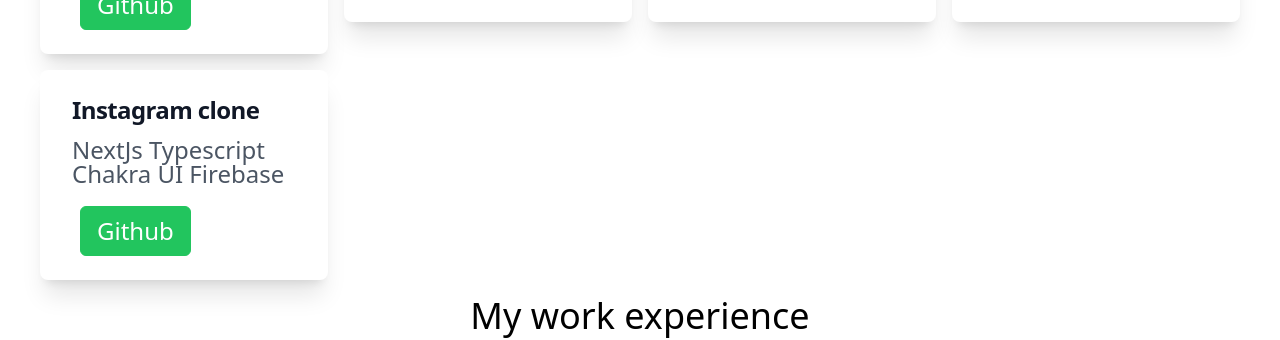
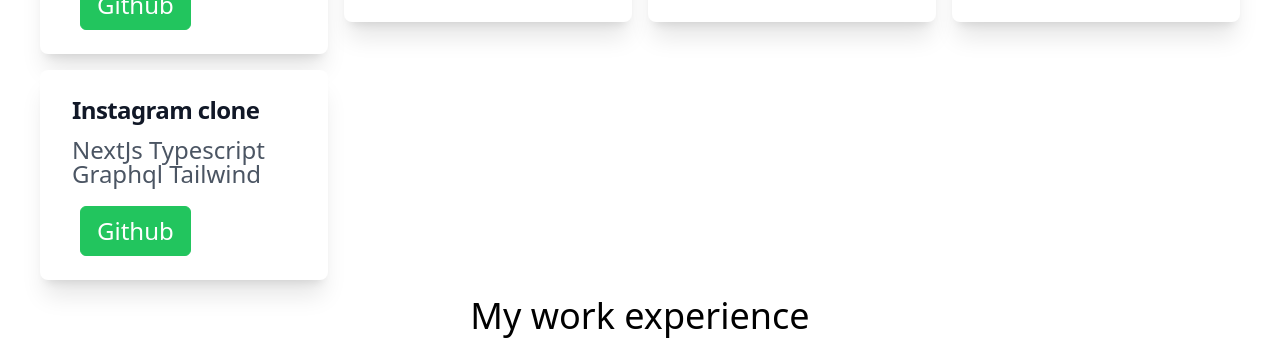
Before and after one commit to peterdinis/Next-Portfolio, a Next.js app: page / in a window 1280 px wide. Shown: the part 2338-2678 px from the top of the page. Built offline with nearby package versions, Linux system fonts and the light colour scheme.

Commit message:
fix: Fix bug in navbar

```diff
--- a/components/projects/MyProjects.tsx
+++ b/components/projects/MyProjects.tsx
@@ -39,7 +39,7 @@ const MyProjects = () => {
 
         <Project
           name={t("description.insta")}
-          subName="NextJs Typescript Chakra UI Firebase"
+          subName="NextJs Typescript Graphql Tailwind"
           link="https://github.com/peterdinis/Next-Social-Site"
           firstLinkName="Github"
         />
--- a/components/projects/Project.tsx
+++ b/components/projects/Project.tsx
@@ -1,6 +1,7 @@
 interface IProps {
     link: string;
     name: string;
+    description?: string;
     firstLinkName: string;
     subName:  string
     deployLink?: string;
--- a/components/shared/Navbar.tsx
+++ b/components/shared/Navbar.tsx
@@ -58,16 +58,16 @@ export default function Navbar() {
               }`}
             >
               <ul className="items-center justify-center space-y-8 md:flex md:space-x-6 md:space-y-0">
-                <li className="text-white">
+                <li className="text-white text-2xl">
                   <Link href="https://www.facebook.com/peto.dinis/">Facebook</Link>
                 </li>
-                <li className="text-white">
+                <li className="text-white text-2xl">
                   <Link href="https://github.com/peterdinis?tab=repositories">Github</Link>
                 </li>
-                <li className="text-white">
+                <li className="text-white text-2xl">
                   <Link href="https://www.instagram.com/peterdinis1/">Instagram</Link>
                 </li>
-                <li className="text-white">
+                <li className="text-white text-2xl">
                   <Link href="https://www.linkedin.com/in/peter-dinis-58520b214/">LinkedIn</Link>
                 </li>
               </ul>
--- a/styles/globals.css
+++ b/styles/globals.css
@@ -34,4 +34,10 @@ html::-webkit-scrollbar-track {
         @apply text-body-lg;
       }
     }
+
+    @screen sm {
+        body {
+            @apply text-body-sm;
+        }
+    }
   }
--- a/tailwind.config.js
+++ b/tailwind.config.js
@@ -9,7 +9,7 @@ module.exports = {
       fontSize: {
         'body-lg': '1rem',
         'body': '.875rem',
-        "small-body": ".500rem"
+        "body-sm": ".500rem"
       }
     },
   },
```
